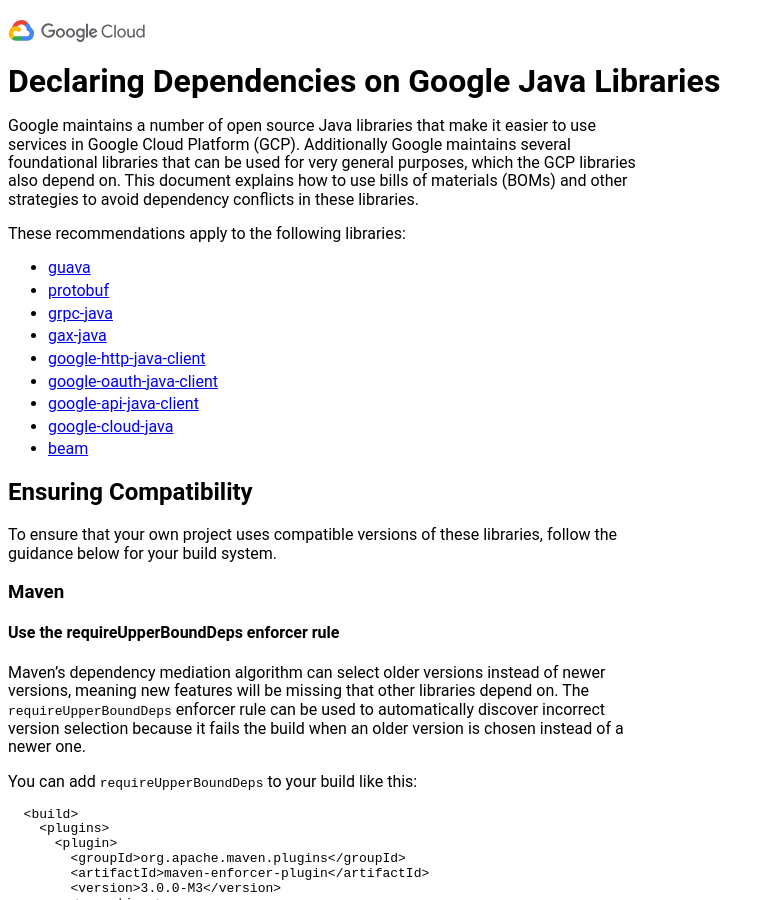
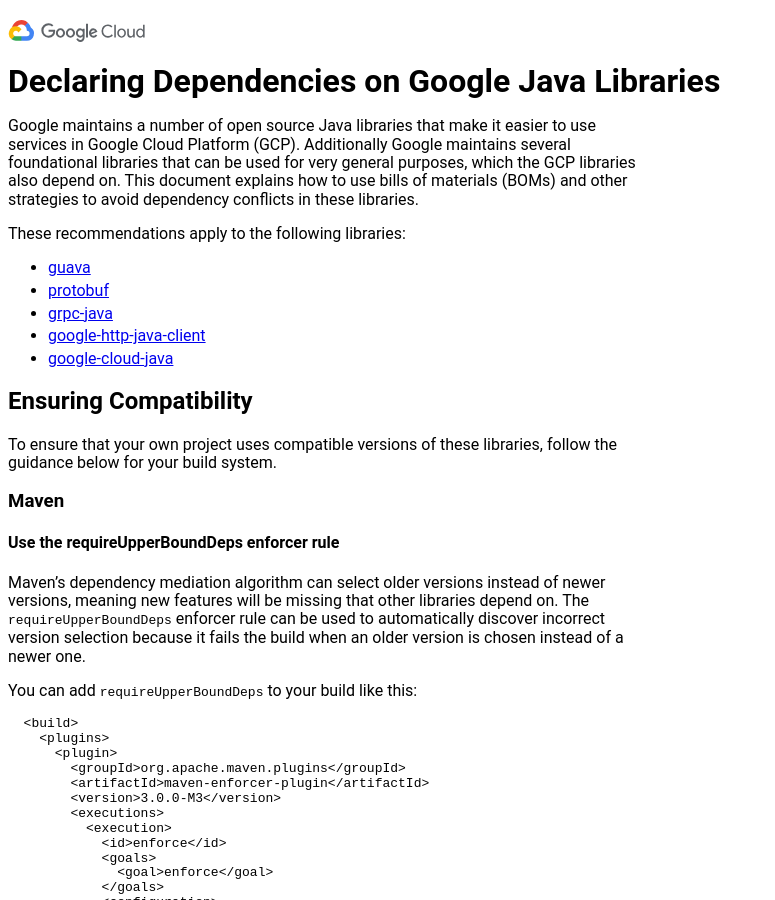
Before and after one commit to GoogleCloudPlatform/cloud-opensource-java, a Jekyll site: the page built from docs/DECLARING_DEPENDENCIES.md, in a window 1280 px wide and 900 px high. Shown: the whole window, without its empty margins (0-775 px from the left). Built offline with Jekyll 4.4.1, drawn with Linux system fonts in a browser that asks for light colours; our own code applies the rules of GitHub Pages for plain Markdown files.

Commit message:
Remove libaries we don't explicitly declare.

```diff
--- a/docs/DECLARING_DEPENDENCIES.md
+++ b/docs/DECLARING_DEPENDENCIES.md
@@ -12,12 +12,8 @@ These recommendations apply to the following libraries:
 - [guava](https://github.com/google/guava)
 - [protobuf](https://github.com/protocolbuffers/protobuf)
 - [grpc-java](https://github.com/grpc/grpc-java)
-- [gax-java](https://github.com/googleapis/gax-java)
 - [google-http-java-client](https://github.com/googleapis/google-http-java-client)
-- [google-oauth-java-client](https://github.com/googleapis/google-oauth-java-client)
-- [google-api-java-client](https://github.com/googleapis/google-api-java-client)
 - [google-cloud-java](https://github.com/googleapis/google-cloud-java)
-- [beam](https://github.com/apache/beam)
 
 ## Ensuring Compatibility
 
```
